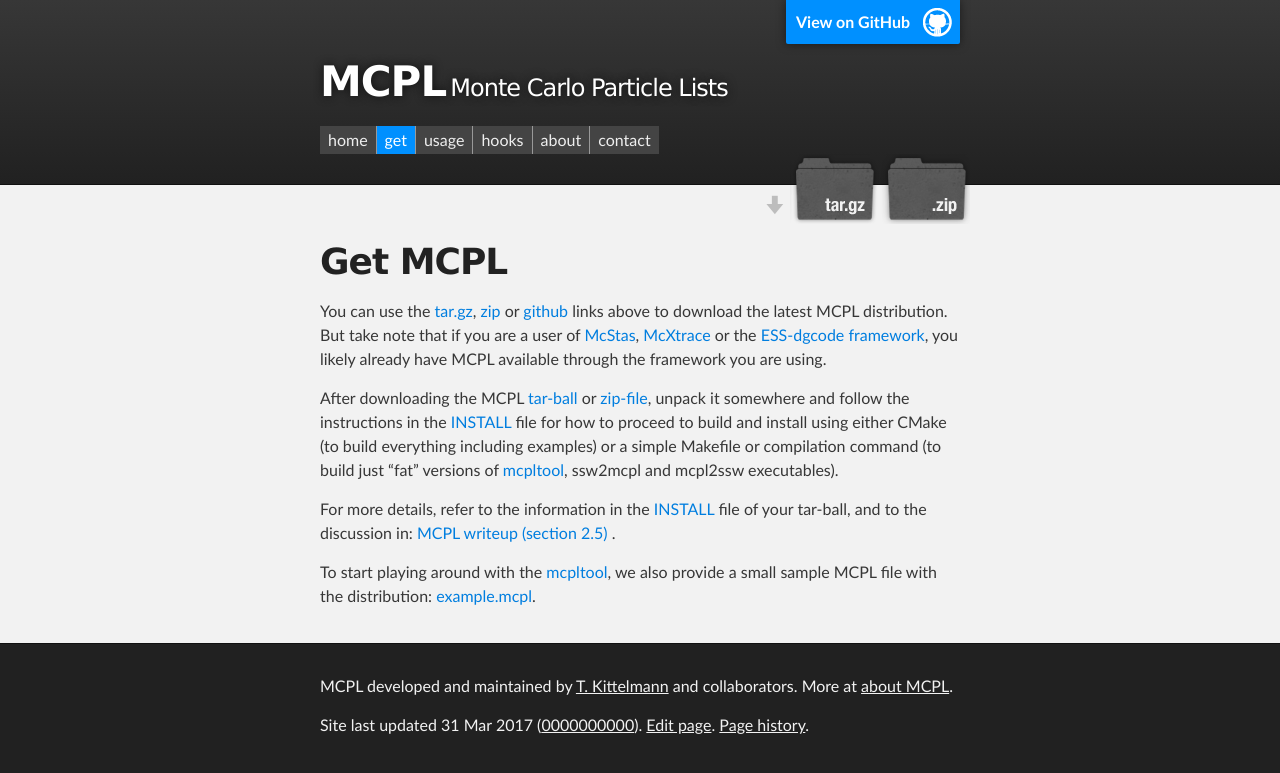
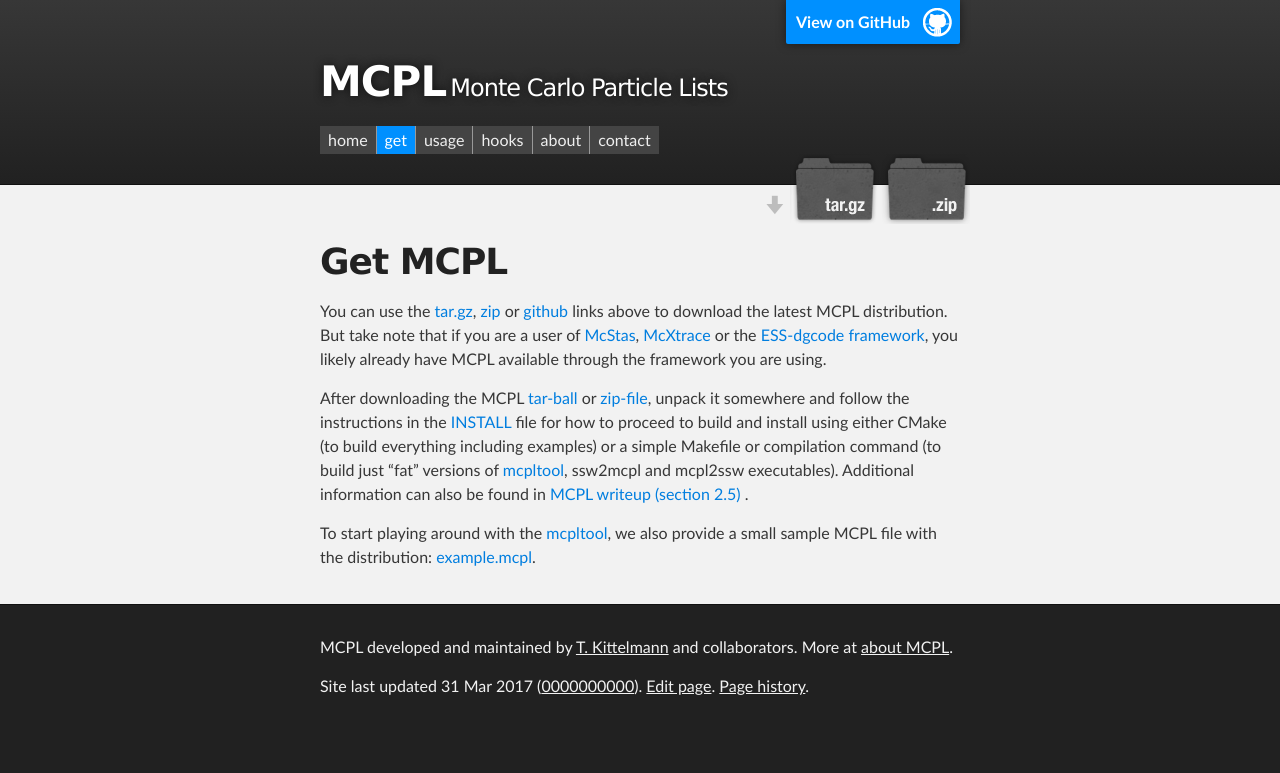
Before and after one commit to mctools/mcpl, a Jekyll site: the page built from get.md, in a window 1280 px wide. Shown: the top 773 px of the page. Built offline with Jekyll 4.4.1, drawn with Linux system fonts in a browser that asks for light colours.

Commit message:
update front page and get page

```diff
--- a/get.md
+++ b/get.md
@@ -15,11 +15,9 @@ After downloading the MCPL
 or [zip-file]({{site.github.zip_url|replace: "/gh-pages","/master"}}),
 unpack it somewhere and follow the instructions in the
 [INSTALL]({{"/raw/master/INSTALL" | prepend: site.github.repository_url }})
-file for how to proceed to build and install using either CMake (to build everything including examples) or a simple Makefile or compilation command (to build just "fat" versions of [mcpltool](LOCAL:usage_cmdline), ssw2mcpl and mcpl2ssw executables).
-
-For more details, refer to the information in the
-[INSTALL]({{"/raw/master/INSTALL" | prepend: site.github.repository_url }})
-file of your tar-ball, and to the discussion in:
-{% include linkpaper.html subsection=2.5 %}.
+file for how to proceed to build and install using either CMake (to build
+everything including examples) or a simple Makefile or compilation command (to
+build just "fat" versions of [mcpltool](LOCAL:usage_cmdline), ssw2mcpl and
+mcpl2ssw executables). Additional information can also be found in {% include linkpaper.html subsection=2.5 %}.
 
 To start playing around with the [mcpltool](LOCAL:usage_cmdline), we also provide a small sample MCPL file with the distribution: [example.mcpl]({{"/raw/master/examples/example.mcpl" | prepend: site.github.repository_url }}).
```
Also changed, not shown: index.md (+2 -2 lines).
